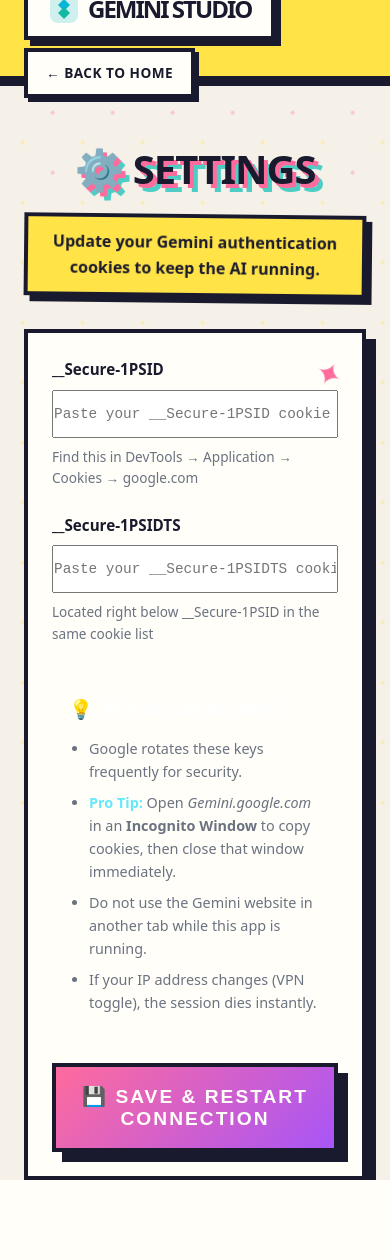
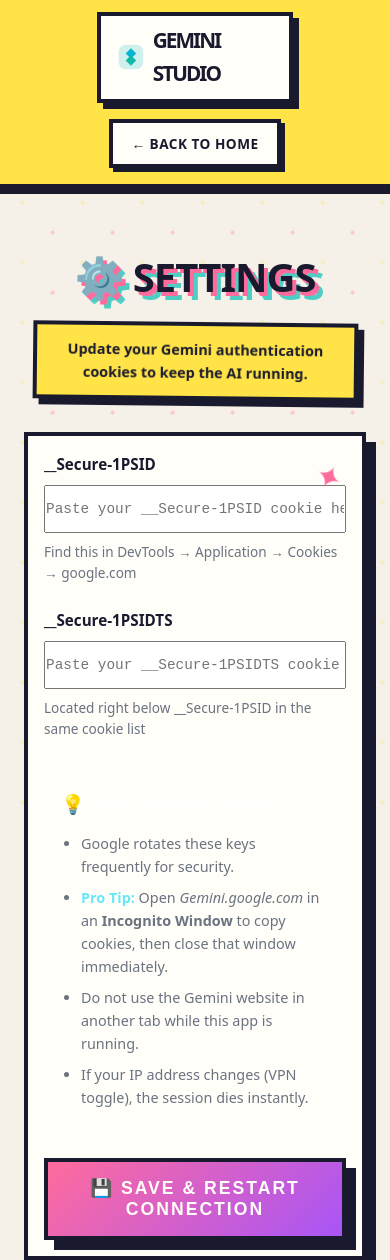
Before and after one commit to risterz/gemini-web-ui, a Flask app: page /settings in a window 390 px wide. Before the commit the page ends 1180 px from the top, so only its background shows below. Run offline with Flask 3, Linux system fonts and the light colour scheme; some libraries are stand-ins or nearby versions.

Commit message:
Fix: Image quantity timeout, Mobile responsiveness, Chat buttons, Landscape icon

```diff
--- a/app.py
+++ b/app.py
@@ -242,8 +242,9 @@ class GeminiClient:
             # So we'll make multiple requests if needed to reach the desired quantity
             all_generated_images = []
             attempts = 0
-            max_attempts = quantity + 2  # Reduced from quantity * 6 to avoid long waits
-            max_duration = 60 # 60 seconds soft limit per request
+            # Increase limits to support 4 images reliably
+            max_attempts = quantity * 3 + 2
+            max_duration = 180 # 3 minutes soft limit to allow for 4 images
 
             # Initialize Client ONCE
             temp_client = None
--- a/static/css/styles.css
+++ b/static/css/styles.css
@@ -1238,43 +1238,209 @@ input:checked~.toggle-label {
 }
 
 /* ============================================
-   RESPONSIVE DESIGN
+   RESPONSIVE DESIGN (Mobile < 768px)
    ============================================ */
 @media (max-width: 768px) {
+
+    /* Global Layout Fixes */
+    body,
+    html {
+        overflow-x: hidden;
+        width: 100vw;
+    }
+
+    .main-container {
+        padding: 16px;
+        /* Increased padding */
+        width: 100vw;
+        max-width: 100vw;
+        overflow-x: hidden;
+    }
+
+    /* Header Adjustments */
+    .header {
+        height: auto !important;
+        /* Allow growth */
+        padding: 12px 0;
+        /* Add vertical padding */
+    }
+
+    .header-content {
+        flex-direction: column !important;
+        align-items: center;
+        gap: 16px;
+        padding-bottom: 4px;
+        width: 100%;
+        display: flex;
+        /* Ensure it is flex */
+    }
+
+    .header-left,
+    .header-right {
+        width: 100%;
+        display: flex;
+        justify-content: center;
+    }
+
+    /* Fix container padding override if needed */
+    .header .container {
+        padding: 0 16px;
+    }
+
+    .header-right {
+        flex-wrap: wrap;
+        /* Allow right side items to wrap */
+        justify-content: center;
+    }
+
+    .logo {
+        font-size: 1.3rem;
+        /* Slightly smaller to ensure fit */
+        padding: 8px 16px;
+        width: auto;
+        /* Allow shrink */
+        max-width: 90%;
+        /* Prevent hitting edges */
+        justify-content: center;
+        margin: 0 auto;
+    }
+
+    .logo-icon {
+        width: 28px;
+        height: 28px;
+    }
+
+    .user-profile {
+        width: 100%;
+        justify-content: center;
+    }
+
+    /* Navigation Tabs */
+    .nav-tabs {
+        flex-wrap: wrap;
+        /* Allow wrapping */
+        justify-content: center;
+        gap: 10px;
+        width: 100%;
+    }
+
+    .nav-tab {
+        flex: 1;
+        min-width: 140px;
+        /* Ensure clickability */
+        padding: 10px 16px;
+        font-size: 0.9rem;
+        justify-content: center;
+    }
+
+    /* Hero Section */
+    .hero-title {
+        font-size: 2rem;
+        word-wrap: break-word;
+        /* Prevent overflow */
+        padding: 0 10px;
+    }
+
+    .hero-subtitle {
+        font-size: 0.9rem;
+        padding: 12px;
+        width: 95%;
+    }
+
+    /* Control Panel (Image Gen) */
+    .control-panel {
+        padding: 16px;
+        margin-bottom: 80px;
+        /* Space for Generate button */
+    }
+
     .panel-row {
         grid-template-columns: 1fr;
-    }
-
-    .hero-title {
-        font-size: 2.5rem;
-    }
-
-    .hero-subtitle {
-        font-size: 1rem;
-        padding: 12px 16px;
-    }
-
+        /* Stack vertically */
+        gap: 24px;
+    }
+
+    .prompt-container .label>div {
+        flex-wrap: wrap;
+        /* Allow header items to wrap */
+        margin-top: 8px;
+    }
+
+    .style-groups {
+        grid-template-columns: 1fr;
+        /* Single column style groups */
+    }
+
+    /* Aspect Ratio & Quantity Selectors */
+    .aspect-ratio-selector,
+    .quantity-selector {
+        flex-wrap: wrap;
+        justify-content: center;
+    }
+
+    .aspect-btn,
+    .qty-btn {
+        flex: 1 1 30%;
+        /* Take up 30% width min */
+        min-width: 80px;
+        font-size: 0.8rem;
+        padding: 12px;
+    }
+
+    /* Generate Button (Floating or Stacked) */
     .generate-btn {
-        padding: 18px 24px;
-        font-size: 1.2rem;
-    }
-
-    .header-content {
-        flex-wrap: wrap;
-        gap: var(--space-sm);
-    }
-
+        font-size: 1.1rem;
+        padding: 16px;
+        width: 100%;
+    }
+
+    /* Gallery Grid */
     .gallery {
         grid-template-columns: 1fr;
-        gap: var(--space-lg);
-    }
-
-    .results-title {
-        font-size: 1.8rem;
-    }
-
-    .control-panel {
-        padding: var(--space-lg);
+        /* Single column */
+        gap: 20px;
+    }
+
+    /* Chat Studio Specifics */
+    .chat-container {
+        height: 75vh;
+        /* Reduce height for mobile browser bars */
+        margin-bottom: 60px;
+        /* Clear fixed input */
+    }
+
+    .chat-input-area {
+        padding: 12px;
+        gap: 8px;
+        bottom: 0;
+        left: 0;
+        width: 100%;
+        position: fixed;
+        z-index: 100;
+        background: var(--neo-cream);
+        /* Ensure opacity */
+        border-top: var(--border-thick) solid var(--border-color);
+    }
+
+    .chat-input {
+        font-size: 1rem;
+        /* Prevent auto-zoom on iOS */
+    }
+
+    .chat-attach-btn,
+    .send-btn {
+        width: 44px;
+        /* Larger touch target */
+        height: 44px;
+        padding: 0;
+        flex-shrink: 0;
+    }
+
+    .chat-message.user .message-bubble,
+    .chat-message.ai .message-bubble {
+        max-width: 90%;
+        /* Wider bubbles on small screens */
+        padding: 12px;
     }
 }
 
@@ -1282,17 +1448,18 @@ input:checked~.toggle-label {
    SCROLLBAR STYLING
    ============================================ */
 ::-webkit-scrollbar {
-    width: 16px;
+    width: 8px;
+    /* Thinner scrollbar */
 }
 
 ::-webkit-scrollbar-track {
     background: var(--neo-cream);
-    border-left: 3px solid var(--border-color);
+    border-left: 2px solid var(--border-color);
 }
 
 ::-webkit-scrollbar-thumb {
     background: var(--neo-pink);
-    border: 3px solid var(--border-color);
+    border: 2px solid var(--border-color);
 }
 
 ::-webkit-scrollbar-thumb:hover {
@@ -1300,24 +1467,18 @@ input:checked~.toggle-label {
 }
 
 /* ============================================
-   SELECTION STYLING
+   SELECTION & ANIMATIONS (Keep existing)
    ============================================ */
 ::selection {
     background: var(--neo-yellow);
     color: var(--neo-black);
 }
 
-/* ============================================
-   FOCUS STATES (Accessibility)
-   ============================================ */
 *:focus-visible {
     outline: 4px solid var(--neo-blue);
     outline-offset: 2px;
 }
 
-/* ============================================
-   ADDITIONAL ANIMATIONS
-   ============================================ */
 @keyframes slideUp {
     from {
         opacity: 0;
@@ -1330,7 +1491,6 @@ input:checked~.toggle-label {
     }
 }
 
-/* Wiggle animation for interactive elements */
 @keyframes wiggle {
 
     0%,
@@ -1347,7 +1507,6 @@ input:checked~.toggle-label {
     }
 }
 
-/* Bounce entrance for elements */
 @keyframes bounceIn {
     0% {
         opacity: 0;
--- a/templates/index.html
+++ b/templates/index.html
@@ -249,7 +249,7 @@
                                     <span class="aspect-label">1:1</span>
                                 </button>
                                 <button class="aspect-btn" data-ratio="landscape">
-                                    <div class="aspect-icon landscape-icon"></div>
+                                    <div class="aspect-icon wide-icon"></div>
                                     <span class="aspect-label">16:9</span>
                                 </button>
                                 <button class="aspect-btn" data-ratio="portrait">
```
Also changed, not shown: static/js/app.js (+59 -24 lines).
